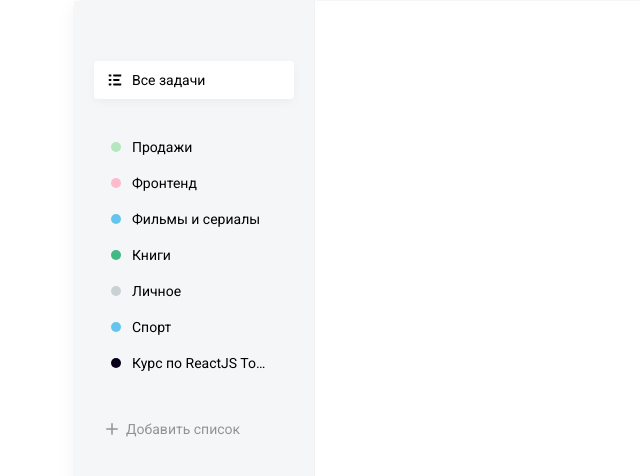
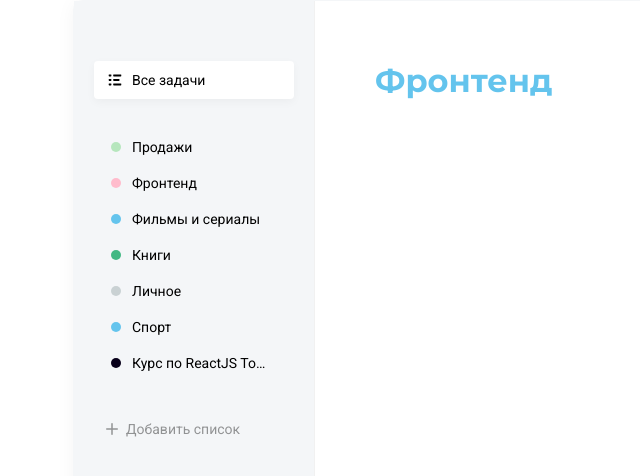
Before and after one commit to ArtemIgnatiev908976/ToDo_React, a React (Create React App) app in the folder to-do-list/: page / in a window 1280 px wide. Shown: the part 134-610 px from the top of the page, without its empty margins (191-831 px from the left). Built offline with nearby package versions, Linux system fonts and the light colour scheme.

Commit message:
добавил шрифт для заголовка и сделал блок с заголовком

```diff
--- a/to-do-list/public/index.html
+++ b/to-do-list/public/index.html
@@ -25,6 +25,7 @@
       Learn how to configure a non-root public URL by running `npm run build`.
     -->
     <link href="https://fonts.googleapis.com/css2?family=Roboto:wght@100;400;500&display=swap" rel="stylesheet">
+    <link href="https://fonts.googleapis.com/css2?family=Montserrat:wght@700&display=swap" rel="stylesheet">
 
 
     <title>React App</title>
--- a/to-do-list/src/App.js
+++ b/to-do-list/src/App.js
@@ -48,6 +48,10 @@ const onAddList = obj => {
     </div>
     <div className="todo__tasks">
 
+
+     <div className="tasks">
+       <h2 className="tasks__title">Фронтенд</h2>
+     </div>
     </div>
   </div>
   );
--- a/to-do-list/src/index.scss
+++ b/to-do-list/src/index.scss
@@ -17,6 +17,7 @@ body {
 }
 
 .todo {
+  display: flex;
   position: absolute;
   left: 50%;
   top: 50%;
@@ -34,6 +35,21 @@ body {
     height: calc(100% - 120px);
     border-right: 1px solid #f1f1f1;
     padding: 60px 20px;
+  }
+
+  &__tasks{
+    padding: 60px;
+    flex: 1;
+  }
+}
+
+.tasks{
+  &__title{
+    font-family: Montserrat;
+    font-weight: bold;
+    font-size: 32px;
+    line-height: 39px;
+    color: #64c4ed;
   }
 }
 
```
